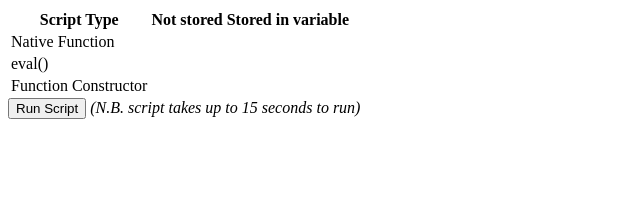
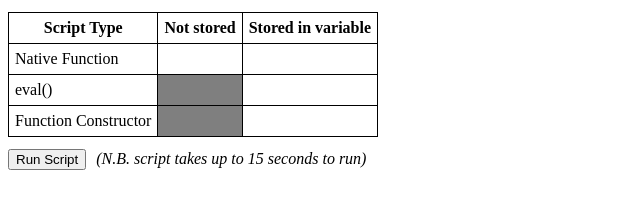
Before and after one commit to RouninMedia/eval-vs-function-constructor-vs-native-function-speed-test, a plain HTML site: page index.html in a window 1280 px wide. Shown: the whole page, without its empty margins (0-640 px from the left). Drawn offline with Linux system fonts and the light colour scheme.

Commit message:
Update index.html

```diff
--- a/index.html
+++ b/index.html
@@ -2,7 +2,35 @@
 <head>
 <title>Declare Event-listening Elements</title>
 <style>
+button {
+  display: inline-block;
+  cursor: pointer;
+}
 
+table {
+  margin: 12px 0;
+  border-collapse: collapse;
+}
+
+th,
+td {
+  padding: 6px;
+  border: 1px solid rgb(0, 0, 0);
+}
+
+td.result {
+  cursor: pointer;
+}
+
+td.inactive {
+  color: rgba(0, 0, 0, 0);
+  background-color: rgb(127, 127, 127);
+}
+
+button {
+  display: inline-block;
+  margin-right: 6px;
+}
 </style>
 </head>
 
```
